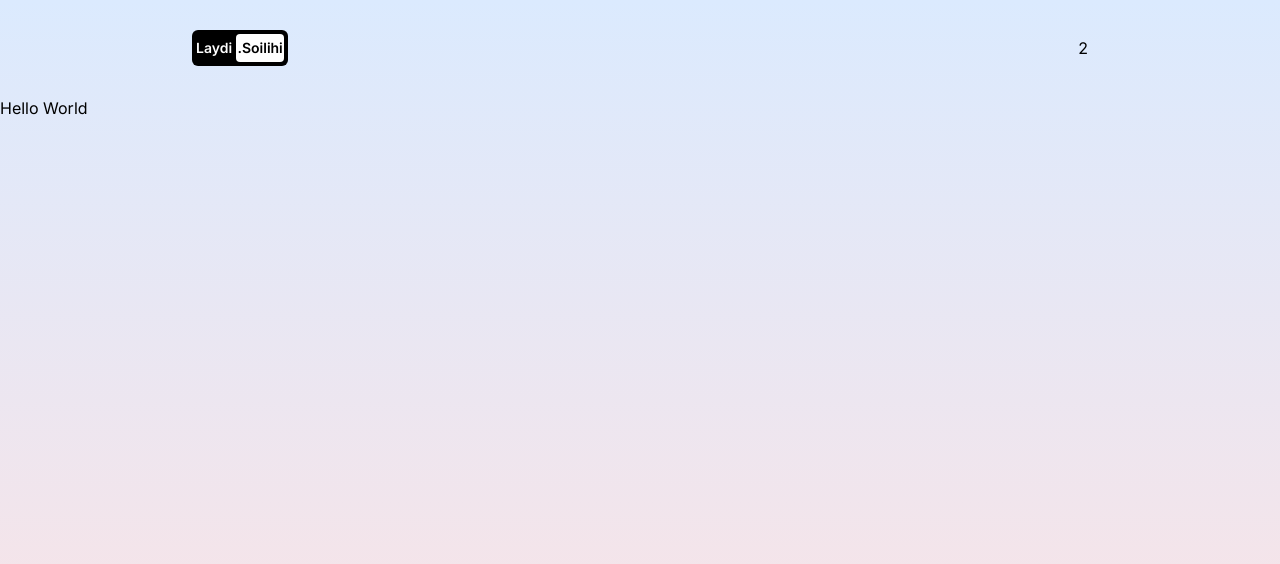
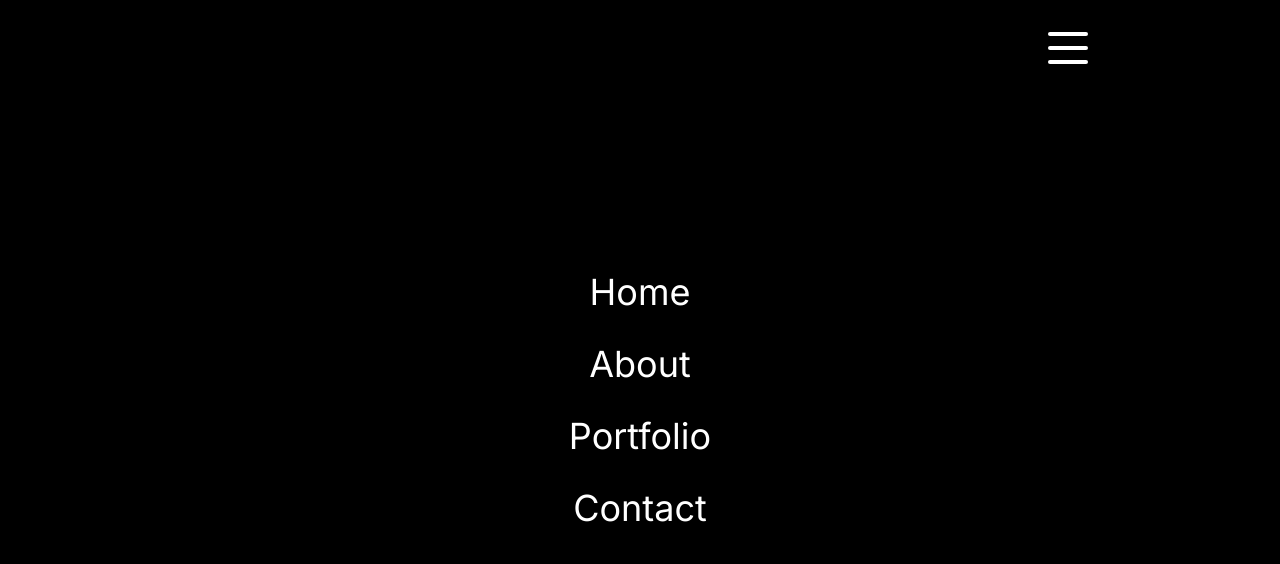
Before and after one commit to soilihilaydi/portfolio.V3, a Next.js app: page / in a window 1280 px wide. Shown: the top 564 px of the page. Built offline with nearby package versions, Linux system fonts and the light colour scheme.

Commit message:
mise de la navbar

```diff
--- a/src/components/navbar.jsx
+++ b/src/components/navbar.jsx
@@ -1,17 +1,43 @@
 import Link from 'next/link';
 
+
+
+const links = [
+  { url: "/", title: "Home" },
+  { url: "/about", title: "About" },
+  { url: "/portfolio", title: "Portfolio" },
+  { url: "/contact", title: "Contact" },
+];
+
+
 const Navbar = () => {
+
+
   return (
       <div className='h-full flex items-center justify-between px-4 sm:px-8 md:px-12 lg:px-20 xl:px-48'>
         {/* LOGO */}
         <div className=''>
-          <Link href="/" className="text-sm bg-black rounded-md p-1 font-semibold flex items-center justify-center w-29" >
+          <Link href="/" className="text-sm bg-black rounded-md p-1 font-semibold flex items-center justify-center w-29">
            <span className="text-white mr-1">Laydi</span>
            <span className="w-12 rounded bg-white text-black flex items-center justify-center px-4 py-1">.Soilihi</span>
           </Link>
         </div>
         {/* RESPONSIVE MENU */}
-        <div className=''>2</div>
+        <div className="">
+           {/* MENU BUTTON */}
+           <button className="w-10 h-8 flex flex-col justify-between z-50 relative">
+            <div className="w-10 h-1 bg-black bg-white rounded"></div>
+            <div className="w-10 h-1 bg-black bg-white rounded"></div>
+            <div className="w-10 h-1 bg-black bg-white rounded"></div>
+           </button>
+            {/* MENU LIST */}
+            <div className="absolute top-0 left-0 w-screen h-screen bg-black text-white flex flex-col items-center justify-center gap-8 text-4xl">
+
+             {links.map(link=>(
+               <Link href={link.url} key={link.title}>{link.title}</Link>
+             ))}
+            </div>
+        </div>
 
       </div>
   )
```
